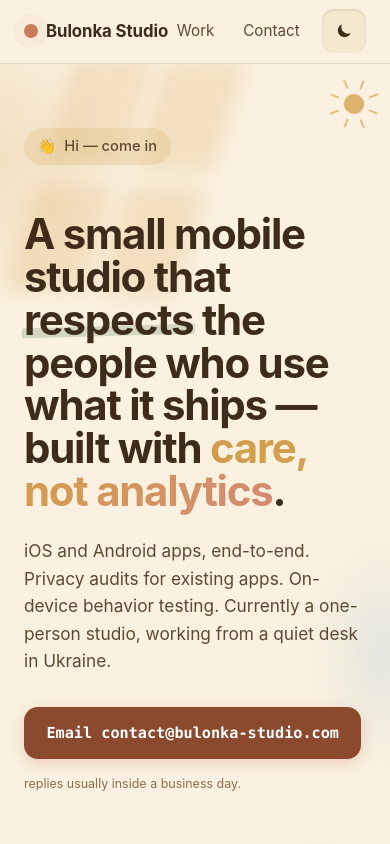
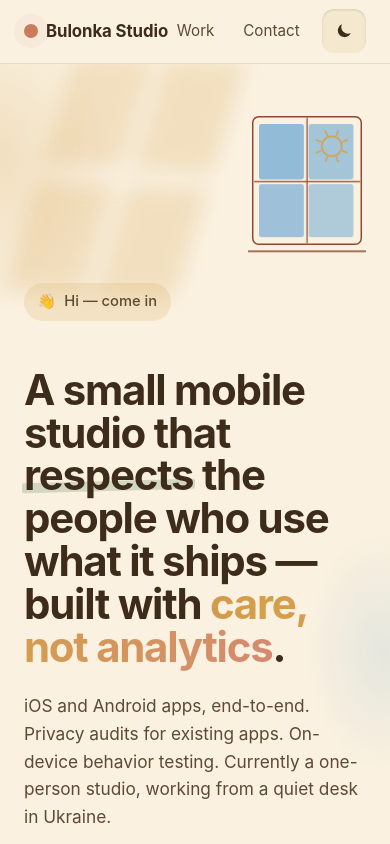
Before and after one commit to bulonka-studio/bulonka-studio.github.io, a Vue app: page / in a window 390 px wide. Shown: the top 844 px of the page. Built offline with nearby package versions, Linux system fonts and the light colour scheme.

Commit message:
Home hero: merged window scene, asymmetric grid, mobile-visible decoration

```diff
--- a/src/pages/Home.vue
+++ b/src/pages/Home.vue
@@ -9,31 +9,40 @@ const principles = [
 </script>
 
 <template>
-  <!-- Hero -->
+  <!-- Hero: the window is the room's light source in both themes -->
   <section class="section page hero fade-up">
-    <!-- Day decoration -->
-    <svg class="hero-sun" viewBox="0 0 100 100" aria-hidden="true">
-      <circle cx="50" cy="50" r="18"/>
-      <line x1="50" y1="6"  x2="50" y2="20"/>
-      <line x1="50" y1="80" x2="50" y2="94"/>
-      <line x1="6"  y1="50" x2="20" y2="50"/>
-      <line x1="80" y1="50" x2="94" y2="50"/>
-      <line x1="18" y1="18" x2="28" y2="28"/>
-      <line x1="72" y1="72" x2="82" y2="82"/>
-      <line x1="82" y1="18" x2="72" y2="28"/>
-      <line x1="28" y1="72" x2="18" y2="82"/>
+    <svg class="window-scene" viewBox="0 0 200 250" aria-hidden="true">
+      <!-- frame + sill -->
+      <rect x="8" y="8" width="184" height="216" rx="10" fill="none" stroke="var(--primary)" stroke-width="2.5"/>
+      <!-- panes: the piece's filled accent; night tint comes from the token swap -->
+      <rect class="ws-pane" x="20"  y="20"  width="76" height="94" rx="4" fill="var(--accent-sky)" opacity="0.9"/>
+      <rect class="ws-pane" x="104" y="20"  width="76" height="94" rx="4" fill="var(--accent-sky)" opacity="0.75"/>
+      <rect class="ws-pane" x="20"  y="122" width="76" height="90" rx="4" fill="var(--accent-sky)" opacity="0.8"/>
+      <rect class="ws-pane" x="104" y="122" width="76" height="90" rx="4" fill="var(--accent-sky)" opacity="0.65"/>
+      <line x1="100" y1="10" x2="100" y2="222" stroke="var(--primary)" stroke-width="2"/>
+      <line x1="10" y1="118" x2="190" y2="118" stroke="var(--primary)" stroke-width="2"/>
+      <line x1="0" y1="236" x2="200" y2="236" stroke="var(--primary)" stroke-width="2.5" stroke-linecap="round"/>
+      <!-- day: sun ring seen through the upper-right pane -->
+      <g class="ws-sun">
+        <circle cx="142" cy="58" r="17" fill="none" stroke="var(--accent-ochre)" stroke-width="2.5"/>
+        <g stroke="var(--accent-ochre)" stroke-width="2.5" stroke-linecap="round">
+          <line x1="142" y1="30" x2="142" y2="38"/><line x1="142" y1="78" x2="142" y2="86"/>
+          <line x1="114" y1="58" x2="122" y2="58"/><line x1="162" y1="58" x2="170" y2="58"/>
+          <line x1="122" y1="38" x2="128" y2="44"/><line x1="156" y1="72" x2="162" y2="78"/>
+          <line x1="162" y1="38" x2="156" y2="44"/><line x1="128" y1="72" x2="122" y2="78"/>
+        </g>
+      </g>
+      <!-- night: the lamp stands in front of the dark window -->
+      <g class="ws-lamp">
+        <ellipse class="ws-glow" cx="100" cy="150" rx="52" ry="48"/>
+        <path d="M76 128 L124 128 L116 158 L84 158 Z" fill="none" stroke="var(--primary)" stroke-width="2.5" stroke-linejoin="round"/>
+        <ellipse class="ws-bulb" cx="100" cy="163" rx="9" ry="7"/>
+        <line x1="100" y1="158" x2="100" y2="216" stroke="var(--primary)" stroke-width="2.5"/>
+        <path d="M78 224 Q100 214 122 224" fill="none" stroke="var(--primary)" stroke-width="2.5" stroke-linecap="round"/>
+      </g>
     </svg>
 
-    <!-- Night decoration -->
-    <svg class="hero-lamp" viewBox="0 0 96 110" aria-hidden="true">
-      <ellipse class="glow" cx="48" cy="44" rx="44" ry="42"/>
-      <path d="M22 18 L74 18 L66 50 L30 50 Z" fill="var(--primary-light)" opacity="0.85"/>
-      <path d="M22 18 L74 18 L66 50 L30 50 Z" fill="none" stroke="var(--primary)" stroke-width="1.5" opacity="0.7"/>
-      <ellipse class="bulb" cx="48" cy="56" rx="10" ry="8"/>
-      <line x1="48" y1="50" x2="48" y2="92" stroke="var(--primary-light)" stroke-width="3"/>
-      <ellipse cx="48" cy="100" rx="20" ry="4" fill="var(--primary-light)"/>
-    </svg>
-
+    <div class="hero-text">
       <span class="greeting greeting--day">
         <span class="wave" aria-hidden="true">👋</span>
         Hi — come in
@@ -57,6 +66,7 @@ const principles = [
       <div class="cta-row">
         <a class="cta" href="mailto:contact@bulonka-studio.com">Email contact@bulonka-studio.com</a>
         <span class="t-small cta-side">replies usually inside a business day.</span>
+      </div>
     </div>
   </section>
 
@@ -139,10 +149,49 @@ const principles = [
 </template>
 
 <style scoped>
-/* Hero */
-.hero { padding-top: var(--sp-7); }
+/* Hero — asymmetric at >=720px; small in-flow window above the text on mobile */
+.hero {
+  padding-top: var(--sp-6);
+  display: grid;
+  grid-template-columns: 1fr auto;
+  gap: var(--sp-4);
+  align-items: start;
+}
+.hero-text { grid-row: 2; grid-column: 1 / -1; }
+.window-scene { grid-column: 2; width: 118px; height: auto; }
+@media (min-width: 720px) {
+  .hero { grid-template-columns: 1.15fr 0.85fr; gap: var(--sp-6); align-items: center; }
+  .hero-text { grid-row: 1; grid-column: 1; }
+  .window-scene { width: min(100%, 300px); justify-self: end; }
+}
 .hero-headline { margin-top: var(--sp-3); margin-bottom: var(--sp-4); max-width: 24ch; }
 .hero-lede { color: var(--on-surface-soft); max-width: 56ch; font-size: 1.08rem; margin-bottom: var(--sp-5); }
+
+/* Window scene animation + day/night state */
+.ws-pane { animation: sky-drift 18s ease-in-out infinite alternate; }
+.ws-sun { transform-box: fill-box; transform-origin: center; animation: spin 80s linear infinite; }
+@keyframes spin { to { transform: rotate(360deg); } }
+.ws-bulb { fill: var(--primary); transform-box: fill-box; transform-origin: center; animation: bulb-flicker 4.5s ease-in-out infinite; }
+.ws-glow { fill: color-mix(in srgb, var(--primary) 22%, transparent); transform-box: fill-box; transform-origin: center; animation: glow-flicker 4.5s ease-in-out infinite; }
+@keyframes bulb-flicker {
+  0%, 100% { opacity: 1; transform: scale(1); }
+  45% { opacity: 0.85; transform: scale(0.96); }
+  50% { opacity: 1;    transform: scale(1.04); }
+  55% { opacity: 0.92; transform: scale(0.98); }
+}
+@keyframes glow-flicker {
+  0%, 100% { opacity: 0.6; transform: scale(1); }
+  45%      { opacity: 0.4; transform: scale(0.92); }
+  50%      { opacity: 0.7; transform: scale(1.08); }
+}
+[data-theme='light'] .ws-lamp { display: none; }
+[data-theme='dark'] .ws-sun { display: none; }
+@media (prefers-color-scheme: light) {
+  :root:not([data-theme]) .ws-lamp { display: none; }
+}
+@media (prefers-color-scheme: dark) {
+  :root:not([data-theme]) .ws-sun { display: none; }
+}
 
 .greeting {
   display: inline-flex;
@@ -203,40 +252,6 @@ const principles = [
 @keyframes gradient-breathe {
   0%, 100% { background-position: 0% 50%; }
   50%      { background-position: 100% 50%; }
-}
-
-/* Hero corner decorations */
-.hero-sun, .hero-lamp { position: absolute; top: var(--sp-3); right: var(--sp-3); pointer-events: none; }
-.hero-sun { width: 96px; height: 96px; opacity: 0.78; animation: spin 80s linear infinite; }
-.hero-sun circle { fill: var(--accent-ochre); }
-.hero-sun line { stroke: var(--accent-ochre); stroke-width: 3; stroke-linecap: round; }
-@keyframes spin { to { transform: rotate(360deg); } }
-
-.hero-lamp { width: 96px; height: 110px; opacity: 0.95; }
-.hero-lamp .bulb { fill: var(--primary); animation: bulb-flicker 4.5s ease-in-out infinite; transform-origin: center; }
-.hero-lamp .glow { fill: color-mix(in srgb, var(--primary) 22%, transparent); animation: glow-flicker 4.5s ease-in-out infinite; transform-origin: center; }
-@keyframes bulb-flicker {
-  0%, 100% { opacity: 1; transform: scale(1); }
-  45% { opacity: 0.85; transform: scale(0.96); }
-  50% { opacity: 1;    transform: scale(1.04); }
-  55% { opacity: 0.92; transform: scale(0.98); }
-}
-@keyframes glow-flicker {
-  0%, 100% { opacity: 0.6; transform: scale(1); }
-  45%      { opacity: 0.4; transform: scale(0.92); }
-  50%      { opacity: 0.7; transform: scale(1.08); }
-}
-
-[data-theme='light'] .hero-lamp,
-:root:not([data-theme]) .hero-lamp { display: none; }
-[data-theme='dark'] .hero-sun { display: none; }
-@media (prefers-color-scheme: dark) {
-  :root:not([data-theme]) .hero-sun { display: none; }
-  :root:not([data-theme]) .hero-lamp { display: block; }
-}
-
-@media (max-width: 720px) {
-  .hero-sun, .hero-lamp { width: 56px; height: 64px; top: var(--sp-2); right: var(--sp-2); }
 }
 
 /* Today block */
```
Lines whose indentation alone changed are shown as unchanged.
